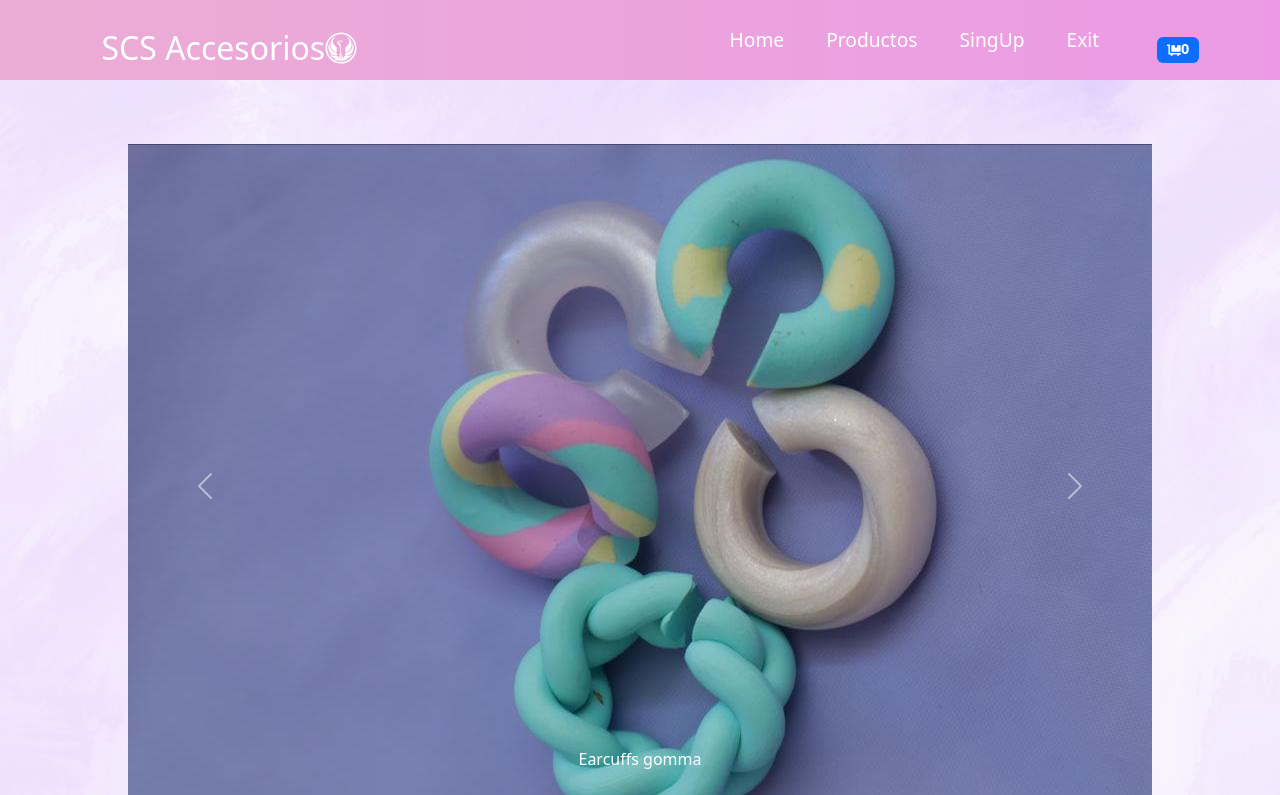
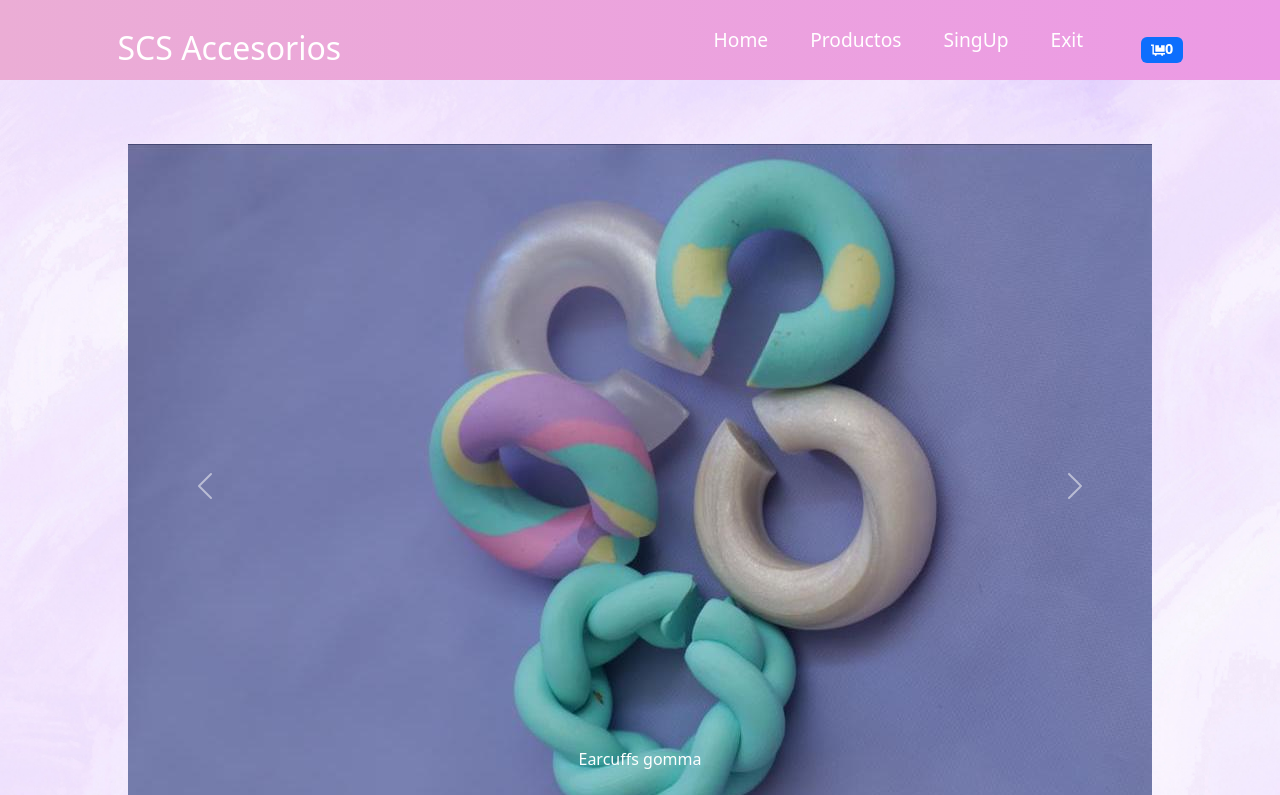
Before and after one commit to camilamolinam/proyecto-5, a React (Create React App) app in the folder frontend/: page / in a window 1280 px wide. Shown: the top 795 px of the page. Built offline with nearby package versions, Linux system fonts and the light colour scheme.

Commit message:
quito icon navegacion

```diff
--- a/frontend/src/components/Navegacion/Navegacion.jsx
+++ b/frontend/src/components/Navegacion/Navegacion.jsx
@@ -42,7 +42,7 @@ useEffect(() => {
     <nav className='navbar'>
     <div className='navbar-container'>
           <Link onClick={closeMobileMenu} className='navbar-logo'> SCS Accesorios
-          <Icon.FaOldRepublic/>
+
           {/* <img src={logo} alt="imagen" className='navbar-logo'/> */}
           </Link>
 
```
